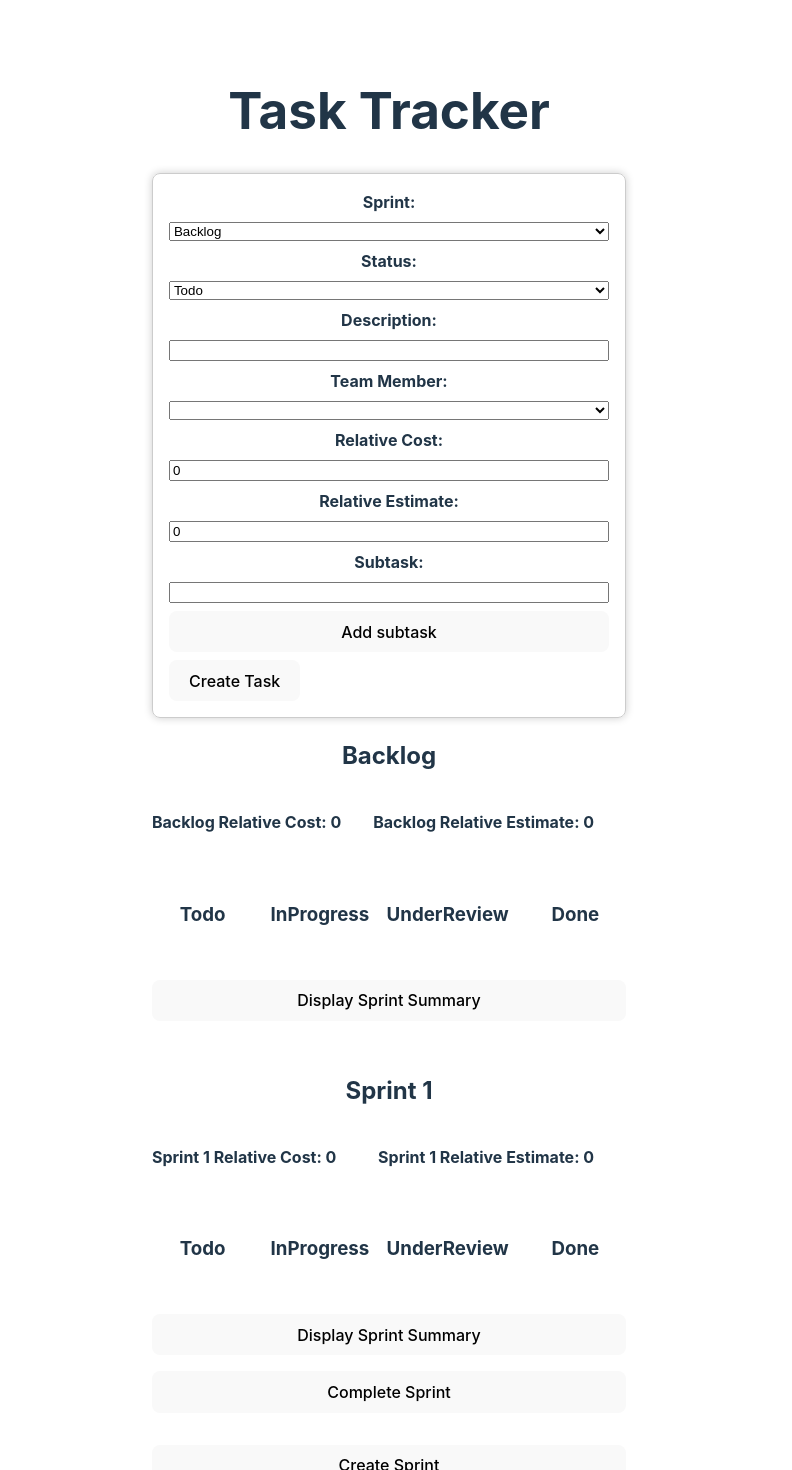
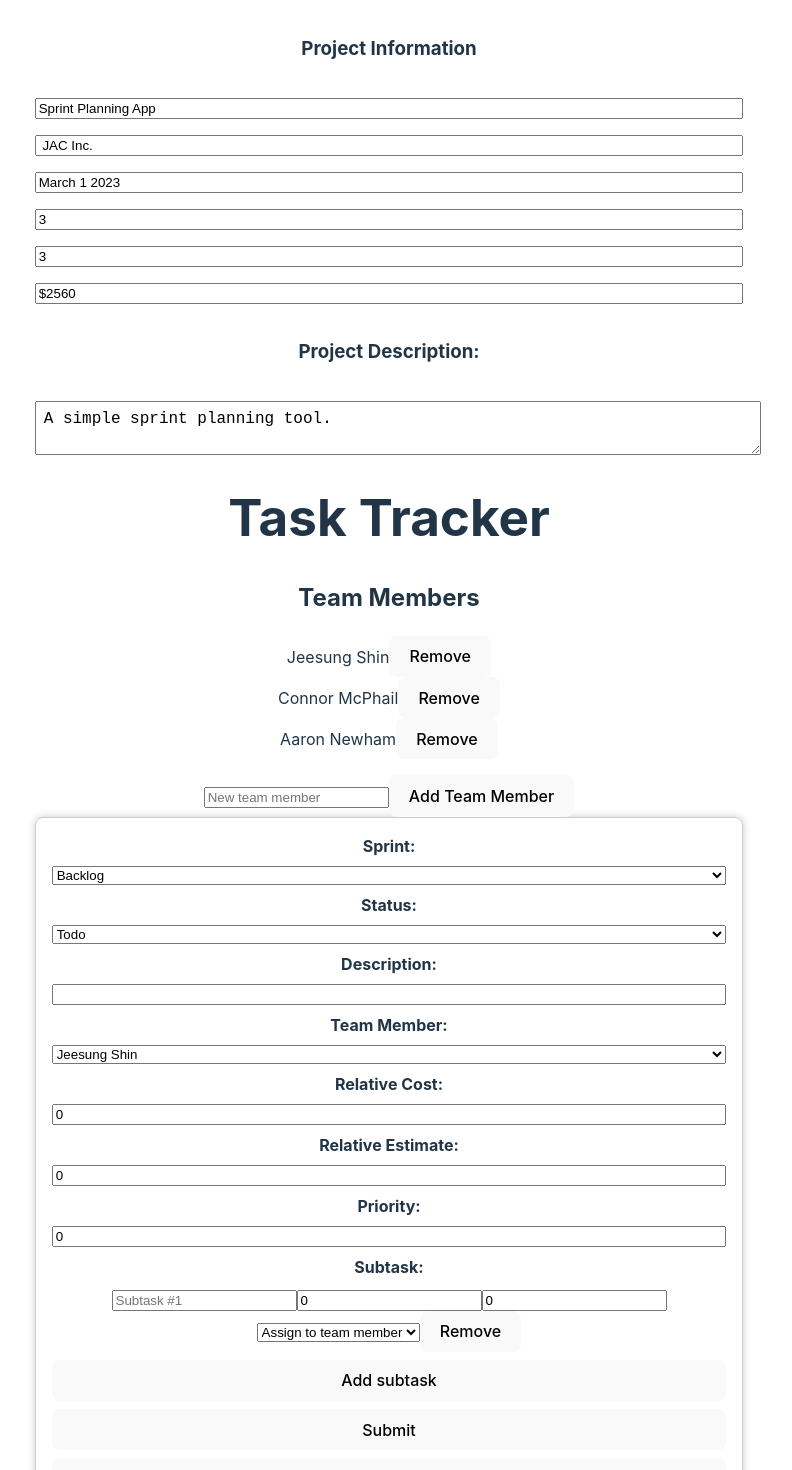
Before and after one commit to Newie03/Sprint-Planning-App-JAC-Inc, a React (Vite) app in the folder SprintPlanningAppJACInc/: page / in a window 1280 px wide. Shown: the top 1470 px of the page, without its empty margins (251-1043 px from the left). Built offline with nearby package versions, Linux system fonts and the light colour scheme.

Commit message:
Product Info and Subtask Time Tracking

```diff
--- a/SprintPlanningAppJACInc/src/App.css
+++ b/SprintPlanningAppJACInc/src/App.css
@@ -1,7 +1,5 @@
 #root {
-  max-width: 1280px;
   margin: 0 auto;
-  padding: 2rem;
   text-align: center;
 }
 
@@ -69,6 +67,7 @@
   align-items: center;
 }
 
+
 /* TaskList */
 
 .task-list__item {
@@ -94,8 +93,10 @@
 .task-lists {
   display: flex;
   justify-content: space-between;
-  flex-wrap: wrap;
+  flex-wrap: nowrap; /* Change this to nowrap */
   gap: 1rem;
+  margin: 1rem 0;
+  width: 100%; /* Add this line to set the width to 100% */
 }
 
 .task-list {
@@ -132,4 +133,45 @@
 .app {
   margin: 0 auto;
   padding: 1rem;
+  width: 80%;
+  max-width: 1280px;
+  min-width: 320px;
 }
+
+.project-info {
+  display: flex;
+  flex-direction: column;
+  gap: 1rem;
+  margin-bottom: 1rem;
+}
+
+.project-name-input {
+  display: inline-block;
+  width: auto;
+  font-size: 1.5rem;
+  font-weight: bold;
+  margin-left: 1rem;
+  padding: 0.25rem 0.5rem;
+  border: none;
+  outline: none;
+}
+
+.project-name-input::placeholder {
+  color: rgba(0, 0, 0, 0.5);
+}
+
+.project-name-input:focus::placeholder {
+  color: transparent;
+}
+
+.project-description-input {
+  width: 100%;
+  padding: 0.5rem;
+  font-size: 1rem;
+}
+
+/* TeamMembers */
+.team-members ul {
+  list-style: none;
+  padding: 0;
+}
--- a/SprintPlanningAppJACInc/src/App.jsx
+++ b/SprintPlanningAppJACInc/src/App.jsx
@@ -1,15 +1,29 @@
 import React, { useState } from "react";
 import TaskForm from "./components/TaskForm";
 import TaskList from "./components/TaskList";
+import TeamMembers from "./components/TeamMember";
 import "./App.css";
 
 const App = () => {
-
+  const [productName, setProductName] = useState("Sprint Planning App");
+  const [teamName, setTeamName] = useState(" JAC Inc.");
+  const [startDate, setStartDate] = useState("March 1 2023");
+  const [storyPointHours, setStoryPointHours] = useState("3");
+  const [estStoryPoint, setEstStoryPoint] = useState("3");
+  const [estCost, setEstCost] = useState("$2560");
+  const [projectDescription, setProjectDescription] = useState(
+    "A simple sprint planning tool."
+  );
+  const [teamMembers, setTeamMembers] = useState([
+    "Jeesung Shin",
+    "Connor McPhail",
+    "Aaron Newham",
+  ]);
   const [sprints, setSprints] = useState([
     {
       name: "Backlog",
       columns: ["Todo", "InProgress", "UnderReview", "Done"],
-      teamMember: ["Jeesung", "Connor","Aaron",""],
+      teamMember: teamMembers,
       tasks: {
         Todo: [],
         InProgress: [],
@@ -20,7 +34,7 @@ const App = () => {
     {
       name: "Sprint 1",
       columns: ["Todo", "InProgress", "UnderReview", "Done"],
-      teamMember: ["Jeesung", "Connor","Aaron",""],
+      teamMember: teamMembers,
       tasks: {
         Todo: [],
         InProgress: [],
@@ -31,6 +45,14 @@ const App = () => {
   ]);
 
   const [editingTask, setEditingTask] = useState(null);
+
+  const addTeamMember = (newMember) => {
+    setTeamMembers((prevMembers) => [...prevMembers, newMember]);
+  };
+
+  const removeTeamMember = (member) => {
+    setTeamMembers((prevMembers) => prevMembers.filter((m) => m !== member));
+  };
 
   const handleTaskSubmit = (task) => {
     if (editingTask) {
@@ -98,7 +120,7 @@ const App = () => {
     const newSprint = {
       name: `Sprint ${sprints.length}`,
       columns: ["Todo", "InProgress", "UnderReview", "Done"],
-      teamMember: ["Jeesung", "Connor","Aaron", ""],
+      teamMember: ["Jeesung", "Connor", "Aaron", ""],
       tasks: {
         Todo: [],
         InProgress: [],
@@ -141,10 +163,12 @@ const App = () => {
     alert(`Sprint Summary for ${sprintName}:\n${summary}`);
   };
 
-  const showSubtask = (task) =>{
-    const summary = task.subTasks.map((sub) => {
-      return `${sub.value}`;
-    }).join("\n");
+  const showSubtask = (task) => {
+    const summary = task.subTasks
+      .map((sub) => {
+        return `${sub.value}`;
+      })
+      .join("\n");
     alert(`List of subtask for ${task.description}:\n${summary}`);
   };
 
@@ -168,6 +192,14 @@ const App = () => {
       // Move tasks that are not 'Done' to the next sprint.
       Object.entries(currentSprint.tasks).forEach(([status, taskList]) => {
         if (status !== "Done") {
+          taskList.forEach((task) => {
+            // Remove any subtasks with an estimateTime of 0.
+            task.subTasks = task.subTasks.filter(
+              (subTask) => subTask.estimatedTime !== 0
+            );
+
+            task.sprint = nextSprint.name;
+          });
           nextSprint.tasks[status] = [...nextSprint.tasks[status], ...taskList];
         }
       });
@@ -186,12 +218,70 @@ const App = () => {
 
   return (
     <div className="app">
+      <div className="project-info">
+        <h3>Project Information</h3>
+        <input
+          type="text"
+          placeholder="Enter product name"
+          value={productName}
+          onChange={(e) => setProductName(e.target.value)}
+          className="product-name-input"
+        />
+        <input
+          type="text"
+          placeholder="Enter team name"
+          value={teamName}
+          onChange={(e) => setTeamName(e.target.value)}
+          className="team-name-input"
+        />
+        <input
+          type="text"
+          placeholder="Enter project start date"
+          value={startDate}
+          onChange={(e) => setStartDate(e.target.value)}
+          className="project-start-date-input"
+        />
+        <input
+          type="text"
+          placeholder="Enter the number of hours equivalent to 1 Story Point"
+          value={storyPointHours}
+          onChange={(e) => setStoryPointHours(e.target.value)}
+          className="story-point-hours-input"
+        />
+        <input
+          type="text"
+          placeholder="Enter total estimated Story Points"
+          value={estStoryPoint}
+          onChange={(e) => setEstStoryPoint(e.target.value)}
+          className="est-story-point-input"
+        />
+        <input
+          type="text"
+          placeholder="Enter total estimated cost"
+          value={estCost}
+          onChange={(e) => setEstCost(e.target.value)}
+          className="est-cost-input"
+        />
+        <h3>Project Description:</h3>
+        <textarea
+          placeholder="Enter project description"
+          value={projectDescription}
+          onChange={(e) => setProjectDescription(e.target.value)}
+          className="project-description-input"
+        />
+      </div>
       <h1>Task Tracker</h1>
+      <TeamMembers
+        teamMembers={teamMembers}
+        onAdd={addTeamMember}
+        onRemove={removeTeamMember}
+      />
       <TaskForm
         onSubmit={handleTaskSubmit}
         editingTask={editingTask}
         onCancel={() => setEditingTask(null)}
         sprints={sprints}
+        teamMembers={teamMembers}
       />
       <div className="sprint-list">
         {sprints.map((sprint) => {
--- a/SprintPlanningAppJACInc/src/components/TaskForm.jsx
+++ b/SprintPlanningAppJACInc/src/components/TaskForm.jsx
@@ -1,6 +1,12 @@
 import React, { useState, useEffect } from "react";
 
-const TaskForm = ({ onSubmit, editingTask, onCancel, sprints }) => {
+const TaskForm = ({
+  onSubmit,
+  editingTask,
+  onCancel,
+  sprints,
+  teamMembers,
+}) => {
   const [sprint, setSprint] = useState(
     editingTask ? editingTask.sprint : sprints[0].name
   );
@@ -17,12 +23,39 @@ const TaskForm = ({ onSubmit, editingTask, onCancel, sprints }) => {
   const [estimate, setEstimate] = useState(
     editingTask ? editingTask.estimate : 0
   );
-  const [subTasks, setsubTasks] = useState( editingTask ? editingTask.subTasks : [{ value: '' }]);
-  const [subTasksdetail, setsubTasksdetail] = useState("");
+  const [priority, setPriority] = useState(
+    editingTask ? editingTask.estimate : 0
+  );
+  const [subTasks, setsubTasks] = useState(
+    editingTask
+      ? editingTask.subTasks
+      : [{ value: "", actualHours: 0, estimatedTime: 0 }]
+  );
 
-  const addsubTasks = () => {
-    setsubTasks([...subTasks, { value: '' }]);
+  const [subTasksAssignee, setSubTasksAssignee] = useState(
+    editingTask ? editingTask.subTasksAssignee : []
+  );
+
+  const assignSubtask = (index, assignee) => {
+    const newAssignee = [...subTasksAssignee];
+    newAssignee[index] = assignee;
+    setSubTasksAssignee(newAssignee);
   };
+
+  const addSubtask = () => {
+    setsubTasks([...subTasks, { value: "" }]);
+  };
+
+  const updateSubtask = (index, value, actualHours, estimatedTime) => {
+    const updatedSubTasks = [...subTasks];
+    updatedSubTasks[index] = { value, actualHours, estimatedTime };
+    setsubTasks(updatedSubTasks);
+  };
+
+  const removeSubtask = (index) => {
+    setsubTasks(subTasks.filter((_, i) => i !== index));
+  };
+
   useEffect(() => {
     if (editingTask) {
       console.log(editingTask);
@@ -32,7 +65,9 @@ const TaskForm = ({ onSubmit, editingTask, onCancel, sprints }) => {
       setTeamMember(editingTask.teamMember);
       setCost(editingTask.cost);
       setEstimate(editingTask.estimate);
+      setPriority(editingTask.priority);
       setsubTasks(editingTask.subTasks);
+      setSubTasksAssignee(editingTask.subTasksAssignee);
     } else {
       setSprint(sprints[0].name);
       setStatus("Todo");
@@ -40,7 +75,9 @@ const TaskForm = ({ onSubmit, editingTask, onCancel, sprints }) => {
       setTeamMember("");
       setCost(0);
       setEstimate(0);
-      setsubTasks([{ value: '' }]);
+      setPriority(0);
+      setsubTasks([{ value: "" }]);
+      setSubTasksAssignee([]);
     }
   }, [editingTask, sprints]);
 
@@ -53,7 +90,9 @@ const TaskForm = ({ onSubmit, editingTask, onCancel, sprints }) => {
       teamMember,
       cost,
       estimate,
+      priority,
       subTasks,
+      subTasksAssignee,
     });
     setSprint(sprints[0].name);
     setStatus("Todo");
@@ -61,7 +100,8 @@ const TaskForm = ({ onSubmit, editingTask, onCancel, sprints }) => {
     setTeamMember("");
     setCost(0);
     setEstimate(0);
-    setsubTasks([{ value: '' }]);
+    setPriority(0);
+    setsubTasks([{ value: "", actualHours: 0, estimatedTime: 0 }]);
   };
 
   return (
@@ -98,7 +138,10 @@ const TaskForm = ({ onSubmit, editingTask, onCancel, sprints }) => {
       </div>
       <div className="task-form__field">
         <label>Team Member:</label>
-        <select value={teamMember} onChange={(e) => setTeamMember(e.target.value)}>
+        <select
+          value={teamMember}
+          onChange={(e) => setTeamMember(e.target.value)}
+        >
           {sprints
             .find((s) => s.name === sprint)
             .teamMember.map((teammember) => (
@@ -125,30 +168,84 @@ const TaskForm = ({ onSubmit, editingTask, onCancel, sprints }) => {
         />
       </div>
       <div className="task-form__field">
+        <label>Priority:</label>
+        <input
+          type="number"
+          value={priority}
+          onChange={(e) => setPriority(parseInt(e.target.value))}
+        />
+      </div>
+      <div className="task-form__field">
         <label>Subtask:</label>
-        {subTasks.map((subtask, index) => (
+        {subTasks.map((subTask, index) => (
+          <div key={index}>
             <input
-          key={index}
-          value={subtask.value}
-          onChange={(e) => {
-            const newInputs = [...subTasks];
-            newInputs[index].value = e.target.value;
-            setsubTasks(newInputs);
-          }}
+              type="text"
+              placeholder={`Subtask #${index + 1}`}
+              value={subTask.value}
+              onChange={(e) =>
+                updateSubtask(
+                  index,
+                  e.target.value,
+                  subTask.actualHours,
+                  subTask.estimatedTime
+                )
+              }
             />
+            <input
+              type="number"
+              placeholder="Actual Hours Worked"
+              value={subTask.actualHours}
+              onChange={(e) =>
+                updateSubtask(
+                  index,
+                  subTask.value,
+                  parseInt(e.target.value),
+                  subTask.estimatedTime
+                )
+              }
+            />
+            <input
+              type="number"
+              placeholder="Estimated Time to Complete"
+              value={subTask.estimatedTime}
+              onChange={(e) =>
+                updateSubtask(
+                  index,
+                  subTask.value,
+                  subTask.actualHours,
+                  parseInt(e.target.value)
+                )
+              }
+            />
+            <select
+              value={subTasksAssignee[index] || ""}
+              onChange={(e) => assignSubtask(index, e.target.value)}
+            >
+              <option value="" disabled>
+                Assign to team member
+              </option>
+              {teamMembers.map((member, i) => (
+                <option key={i} value={member}>
+                  {member}
+                </option>
               ))}
-        <button type="button" onClick={addsubTasks} >Add subtask</button>
+            </select>
+            <button type="button" onClick={() => removeSubtask(index)}>
+              Remove
+            </button>
           </div>
-      <div className="task-form__actions">
-        <button type="submit">
-          {editingTask ? "Update Task" : "Create Task"}
+        ))}
+      </div>
+
+      <button type="button" onClick={addSubtask}>
+        Add subtask
       </button>
-        {editingTask && (
+
+      <button type="submit">Submit</button>
       <button type="button" onClick={onCancel}>
         Cancel
       </button>
-        )}
-      </div>
     </form>
   );
 };
--- /dev/null
+++ b/SprintPlanningAppJACInc/src/components/TeamMember.jsx
@@ -0,0 +1,38 @@
+import React, { useState } from "react";
+import "../App.css";
+
+const TeamMembers = ({ teamMembers, onAdd, onRemove }) => {
+  const [newMember, setNewMember] = useState("");
+
+  const handleAddMember = () => {
+    if (newMember.trim()) {
+      onAdd(newMember.trim());
+      setNewMember("");
+    }
+  };
+
+  return (
+    <div className="team-members">
+      <h2>Team Members</h2>
+      <ul>
+        {teamMembers.map((member) => (
+          <li key={member}>
+            {member}
+            <button onClick={() => onRemove(member)}>Remove</button>
+          </li>
+        ))}
+      </ul>
+      <div>
+        <input
+          type="text"
+          value={newMember}
+          onChange={(e) => setNewMember(e.target.value)}
+          placeholder="New team member"
+        />
+        <button onClick={handleAddMember}>Add Team Member</button>
+      </div>
+    </div>
+  );
+};
+
+export default TeamMembers;
```
Also changed, not shown: SprintPlanningAppJACInc/src/components/TaskList.jsx (+26 -3 lines). Lines whose indentation alone changed are shown as unchanged.
